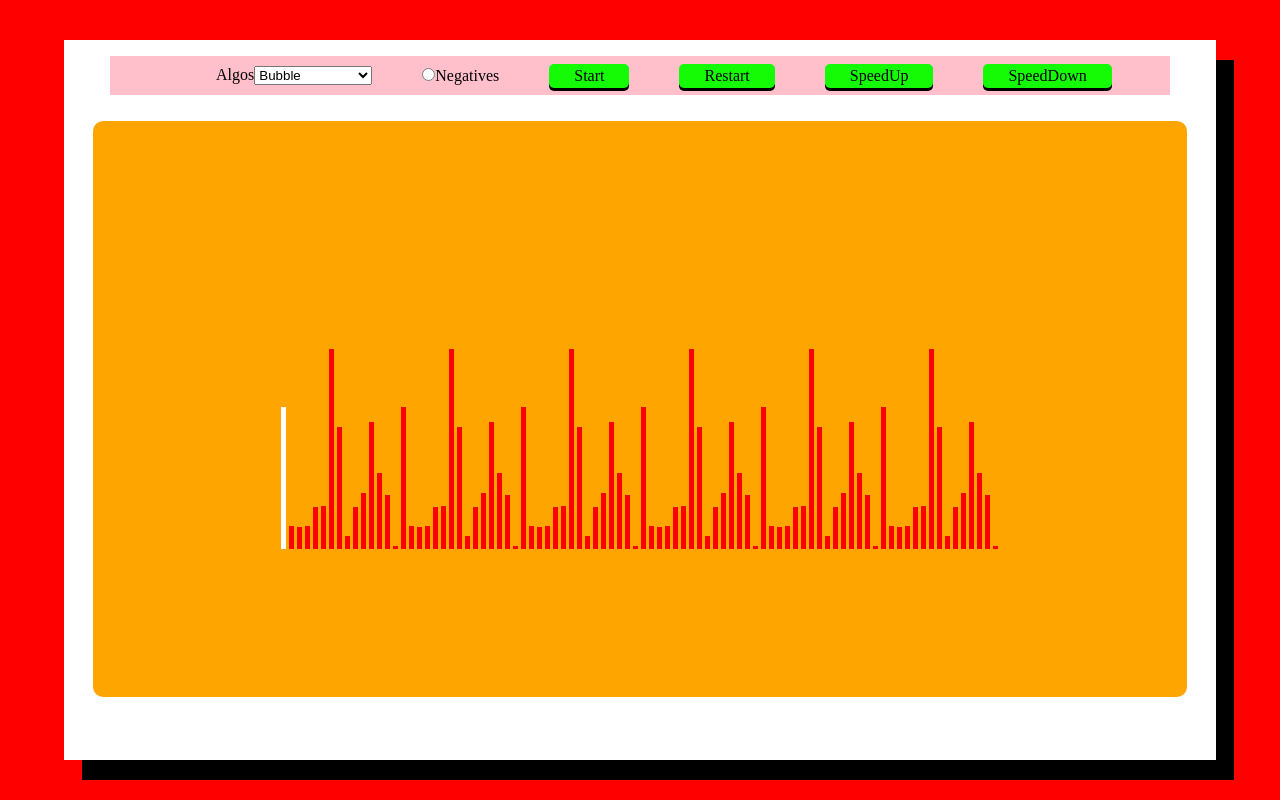
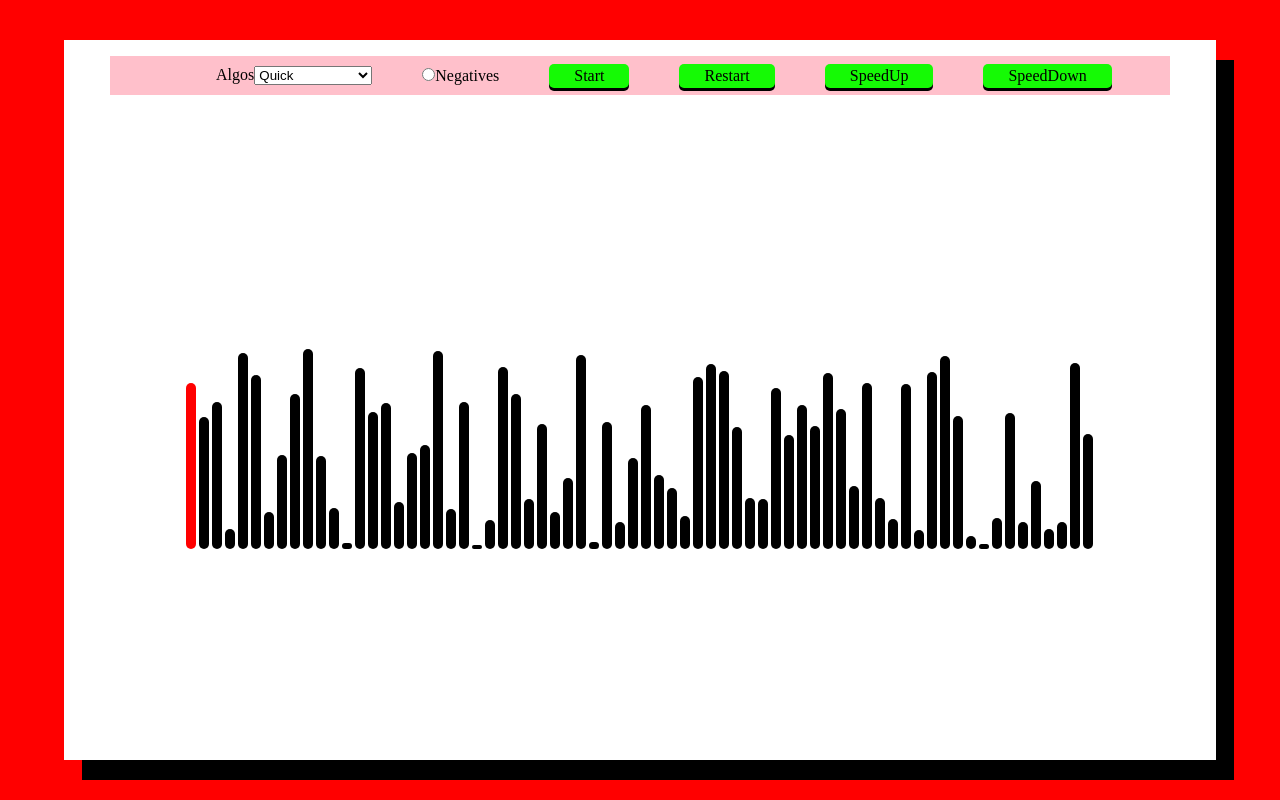
Before and after one commit to ds-247/sorting_visualizer, a React (Vite) app: page / in a window 1280 px wide. Built offline with nearby package versions, Linux system fonts and the light colour scheme.

Commit message:
some tweaks here and there in css and initial rendering states

```diff
--- a/src/components/bar-chart/BarChart.jsx
+++ b/src/components/bar-chart/BarChart.jsx
@@ -8,11 +8,10 @@ export default function BarChart({ data, one, two }) {
           key={index}
           className="bar"
           style={{
-            height: `${value}px`, // Height is relative to the value
-            backgroundColor: index === one || index === two ? 'white' : 'red',
+            height: `${value}px`,
+            backgroundColor: index === one || index === two ? 'red' : 'black',
           }}
         >
-          {/* {value} */}
         </div>
       ))}
     </div>
--- a/src/components/bar-chart/bar.scss
+++ b/src/components/bar-chart/bar.scss
@@ -7,10 +7,11 @@
 }
 
 .bar {
-  width: 5px; /* Fixed width for each bar */
+  width: 10px; /* Fixed width for each bar */
   display: flex;
   align-items: flex-end;
   justify-content: center;
   color: white;
   font-weight: bold;
+  border-radius: 23px;
 }
--- a/src/components/first-section/FirstSection.jsx
+++ b/src/components/first-section/FirstSection.jsx
@@ -8,11 +8,10 @@ import "./first.scss";
 
 const algoList = ["Bubble", "Selection", "Insertion", "Merge", "Quick"];
 const data = [
-  142, 23, 22, 23, 42, 43, 200, 122, 13, 42, 56, 127, 76, 54, 3, 142, 23, 22,
-  23, 42, 43, 200, 122, 13, 42, 56, 127, 76, 54, 3, 142, 23, 22, 23, 42, 43,
-  200, 122, 13, 42, 56, 127, 76, 54, 3, 142, 23, 22, 23, 42, 43, 200, 122, 13,
-  42, 56, 127, 76, 54, 3, 142, 23, 22, 23, 42, 43, 200, 122, 13, 42, 56, 127,
-  76, 54, 3, 142, 23, 22, 23, 42, 43, 200, 122, 13, 42, 56, 127, 76, 54, 3,
+  166, 132, 147, 20, 196, 174, 37, 94, 155, 200, 93, 41, 6, 181, 137, 146, 47,
+  96, 104, 198, 40, 147, 4, 29, 182, 155, 50, 125, 37, 71, 194, 7, 127, 27, 91,
+  144, 74, 61, 33, 172, 185, 178, 122, 51, 50, 161, 114, 144, 123, 176, 140, 63,
+  166, 51, 30, 165, 19, 177, 193, 133, 13, 5, 31, 136, 27, 68, 20, 27, 186, 115,
 ];
 
 const MIN = 3;
@@ -21,9 +20,9 @@ const MAX = 200;
 export default function FirstSection() {
   const [comp1, setComp1] = useState(0);
   const [comp2, setComp2] = useState(0);
-  const [algo, setAlgo] = useState("Bubble");
+  const [algo, setAlgo] = useState("Quick");
   const [arr, setArr] = useState(data);
-  const [ms, setSpeed] = useState(5);
+  const [ms, setSpeed] = useState(65);
 
   function sleep() {
     return new Promise((res) => setTimeout(res, ms));
@@ -31,7 +30,7 @@ export default function FirstSection() {
 
   function handleRestart() {
     let nums = [];
-    for (let i = 1; i <= 100; i++) {
+    for (let i = 1; i <= 70; i++) {
       let val = Math.random() * (MAX - MIN) + MIN;
       nums.push(val);
     }
--- a/src/components/first-section/visualize/viz.scss
+++ b/src/components/first-section/visualize/viz.scss
@@ -1,5 +1,5 @@
 .viz{
-    background-color: orange;
+    background-color: white;
     height: 80%;
     width: 95%;
     border-radius: 10px;
```
Also changed, not shown: goals.txt.
